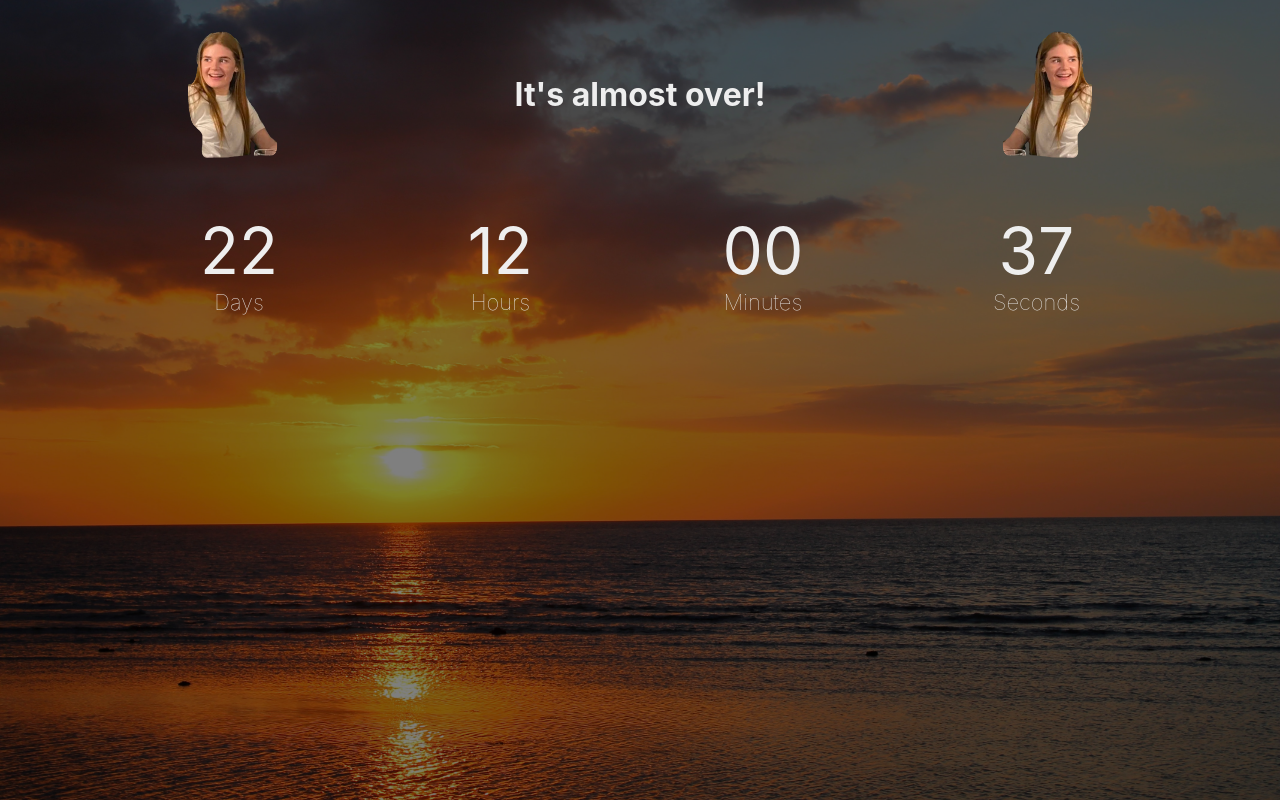
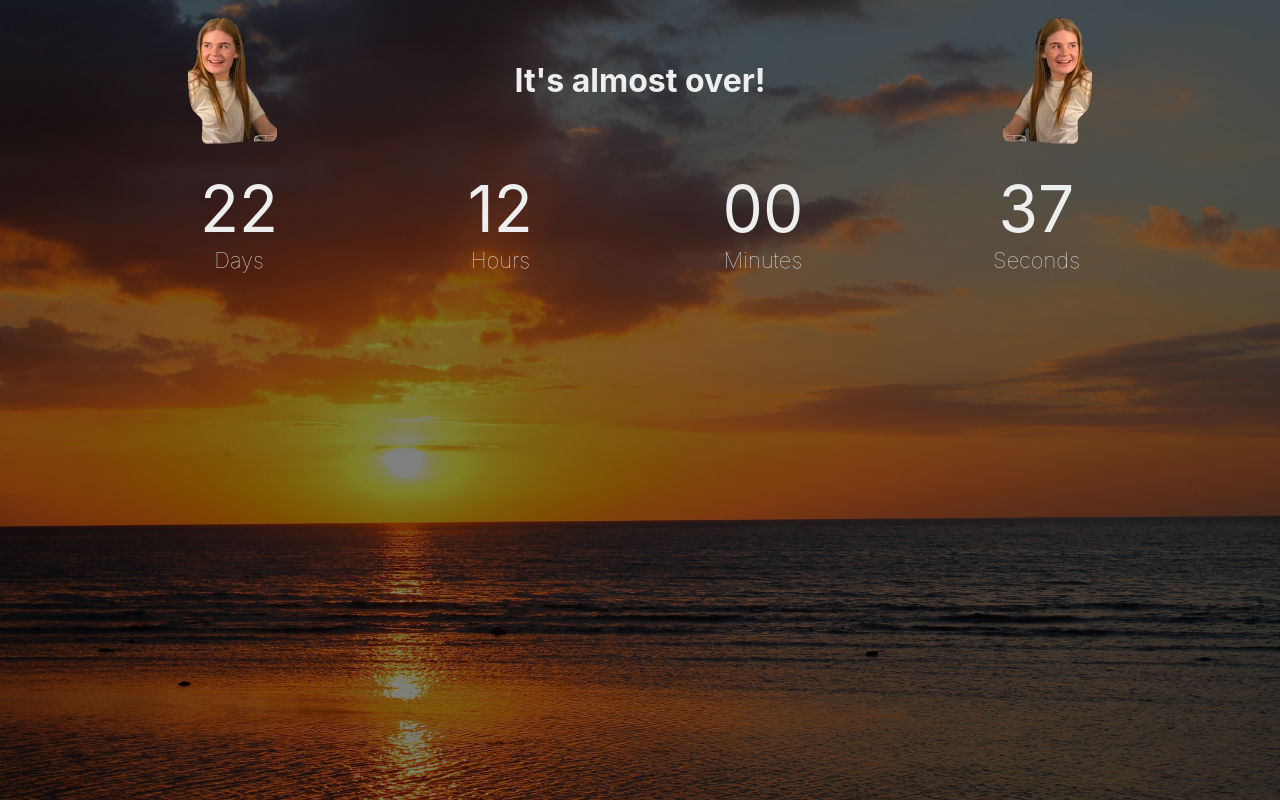
Before and after one commit to jes6666/timer, a React (Create React App) app: page / in a window 1280 px wide. Built offline with nearby package versions, Linux system fonts and the light colour scheme.

Commit message:
Fix countdown

```diff
--- a/src/App.css
+++ b/src/App.css
@@ -7,7 +7,7 @@
 .wrapper {
   box-sizing: border-box;
   margin: 0 auto;
-  padding: 24px;
+  padding: 10px 24px;
   max-width: 960px;
 }
 
```
